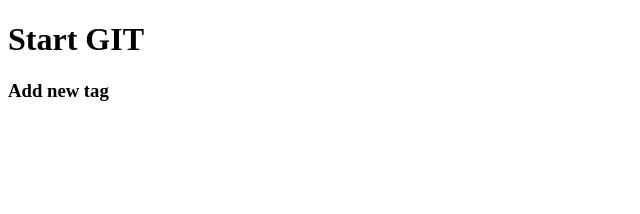
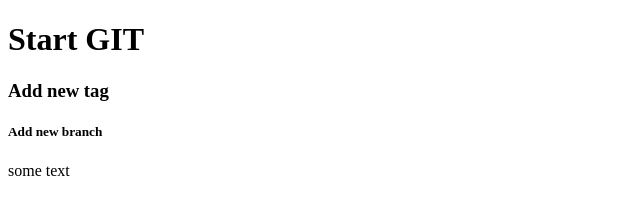
Before and after one commit to yanatiahun27/lesson1, a plain HTML site: page index.html in a window 1280 px wide. Shown: the whole page, without its empty margins (0-640 px from the left). Drawn offline with Linux system fonts and the light colour scheme.

Commit message:
test visual

```diff
--- a/index.html
+++ b/index.html
@@ -11,7 +11,8 @@
 
     <h1>Start GIT</h1>
     <h3>Add new tag</h3>
-
+    <h5>Add new branch</h5>
+    <p>some text</p>
 
 </body>
 </html>
```
